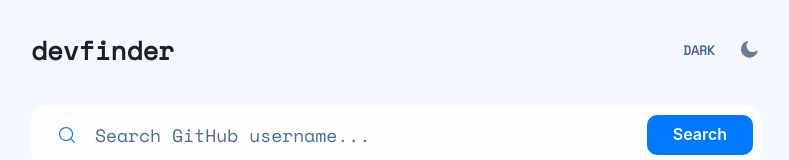
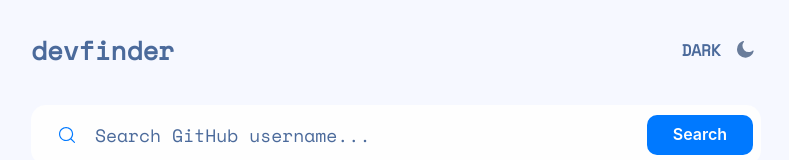
Before and after one commit to dreyzu/devfinder, a React (Vite) app: page / in a window 1280 px wide. Shown: the top 160 px of the page, without its empty margins (244-1033 px from the left). Built offline with nearby package versions, Linux system fonts and the light colour scheme.

Commit message:
refactor code and add text to toggle button

```diff
--- a/src/components/Header.tsx
+++ b/src/components/Header.tsx
@@ -13,22 +13,18 @@ export const Header = () => {
             h="38px"
             alignItems="flex-start"
             justifyContent="center"
+            fontFamily="space mono"
+            fontWeight="bold"
+            fontSize="13px"
+            color={useColorModeValue("pale-blue", "white")}
         >
             <Text fontFamily="space mono" fontWeight="bold" fontSize="26px">
                 devfinder
             </Text>
             <Spacer />
             <Box display="flex" w="78px" h="20px" flexDir="row" mt="10px">
-                <Text
-                    fontFamily="space mono"
-                    fontWeight="bold"
-                    fontSize="13px"
-                    color={useColorModeValue("pale-blue", "white")}
-                >
-                    {colorMode === "light" ? "DARK" : "LIGHT"}
-                </Text>
-
                 <ToggleButton isround="yes" w="25px" h="25px" ml="16px" alignSelf="center" onClick={toggleColorMode}>
+                    <Text mr="16px">{colorMode === "light" ? "DARK" : "LIGHT"}</Text>
                     {colorMode === "light" ? <MoonIcon /> : <SunIcon />}
                 </ToggleButton>
             </Box>
```
